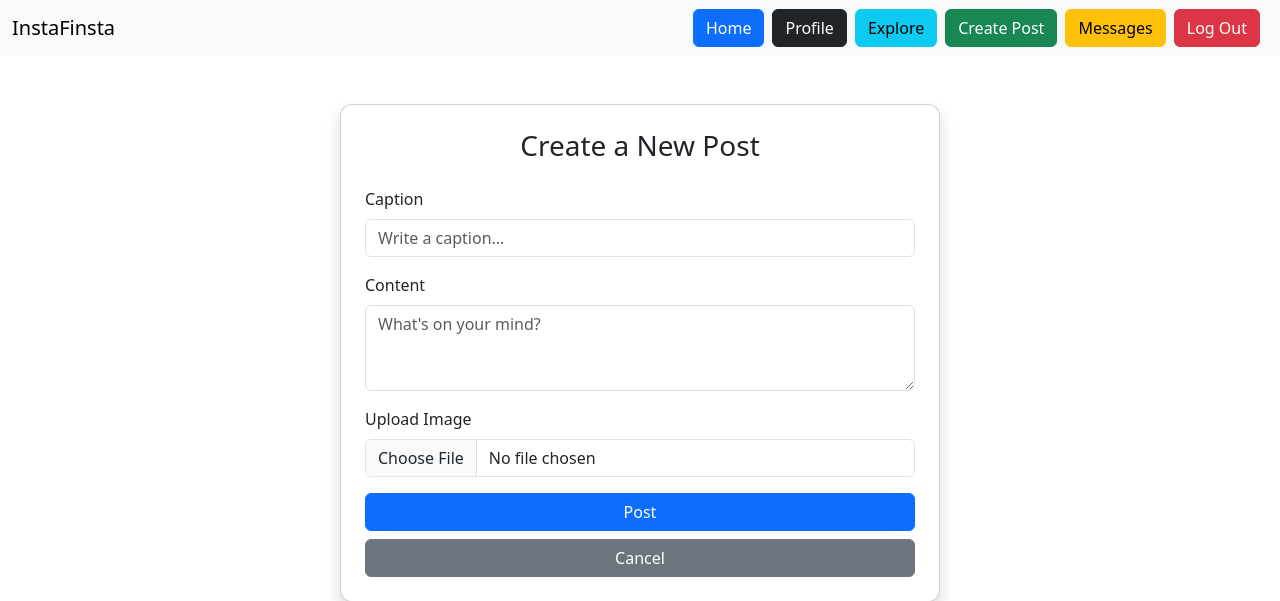
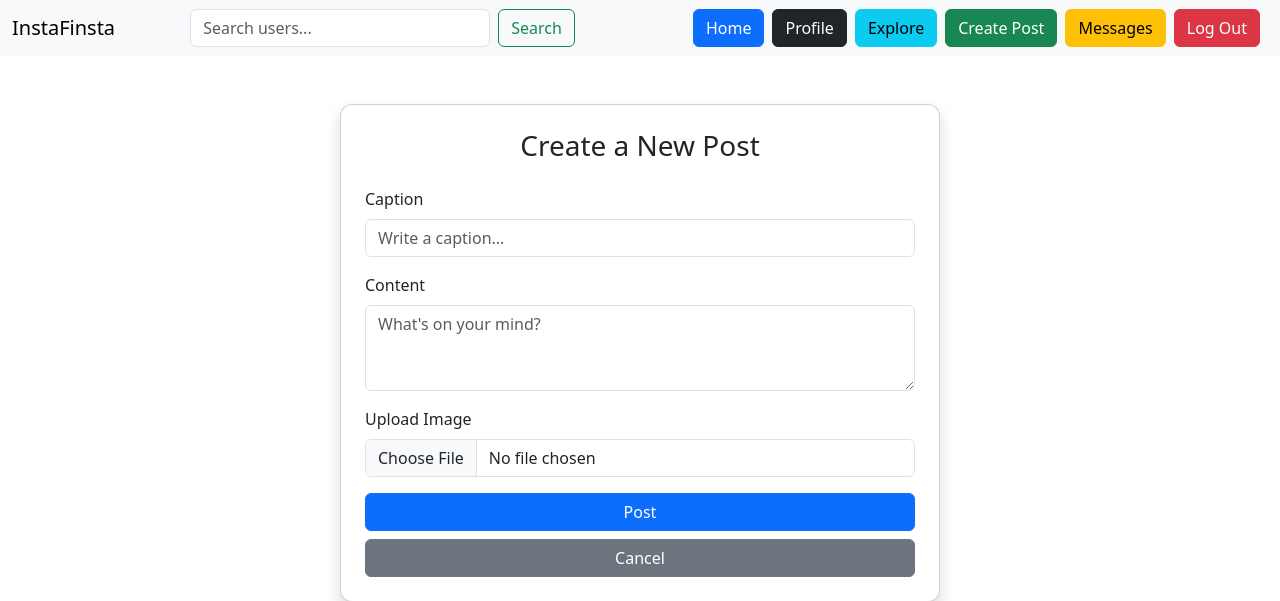
Before and after one commit to 1155-boni/network, a Django app: page /post/ in a window 1280 px wide. Shown: the top 601 px of the page. Run offline with Django 5.2, Linux system fonts and the light colour scheme; the visitor is signed in with stand-in values (Sample User, id 1); data that the repository does not hold is empty; some libraries are stand-ins or nearby versions.

Commit message:
add search views

```diff
--- a/instafinsta/templates/base.html
+++ b/instafinsta/templates/base.html
@@ -18,7 +18,23 @@
         <button class="navbar-toggler" type="button" data-bs-toggle="collapse" data-bs-target="#navbarNav">
           <span class="navbar-toggler-icon"></span>
         </button>
+
         <div class="collapse navbar-collapse" id="navbarNav">
+          <!-- ✅ Search Bar -->
+          {% if request.user.is_authenticated %}
+          <form class="d-flex mx-auto" method="get" action="{% url 'explore' %}">
+            <input
+              class="form-control me-2"
+              type="search"
+              name="q"
+              placeholder="Search users..."
+              aria-label="Search"
+              style="width: 300px;"
+            />
+            <button class="btn btn-outline-success" type="submit">Search</button>
+          </form>
+          {% endif %}
+
           <ul class="navbar-nav ms-auto">
             <li class="nav-item">
               <a class="btn btn-primary me-2" href="{% url 'home' %}">Home</a>
@@ -35,7 +51,7 @@
                 <a class="btn btn-dark me-2" href="{% url 'profile' %}">Profile</a>
               </li>
 
-              <!-- ✅ New Explore Nav Item -->
+              <!-- Explore Button -->
               <li class="nav-item">
                 <a class="btn btn-info me-2" href="{% url 'explore' %}">Explore</a>
               </li>
--- a/instafinsta/views.py
+++ b/instafinsta/views.py
@@ -239,3 +239,9 @@ def explore(request):
         "query": query,
         "users": users,
     })
+
+@login_required
+def explore(request):
+    query = request.GET.get("q", "")
+    users = User.objects.filter(username__icontains=query) if query else []
+    return render(request, "explore.html", {"users": users, "query": query})
```
